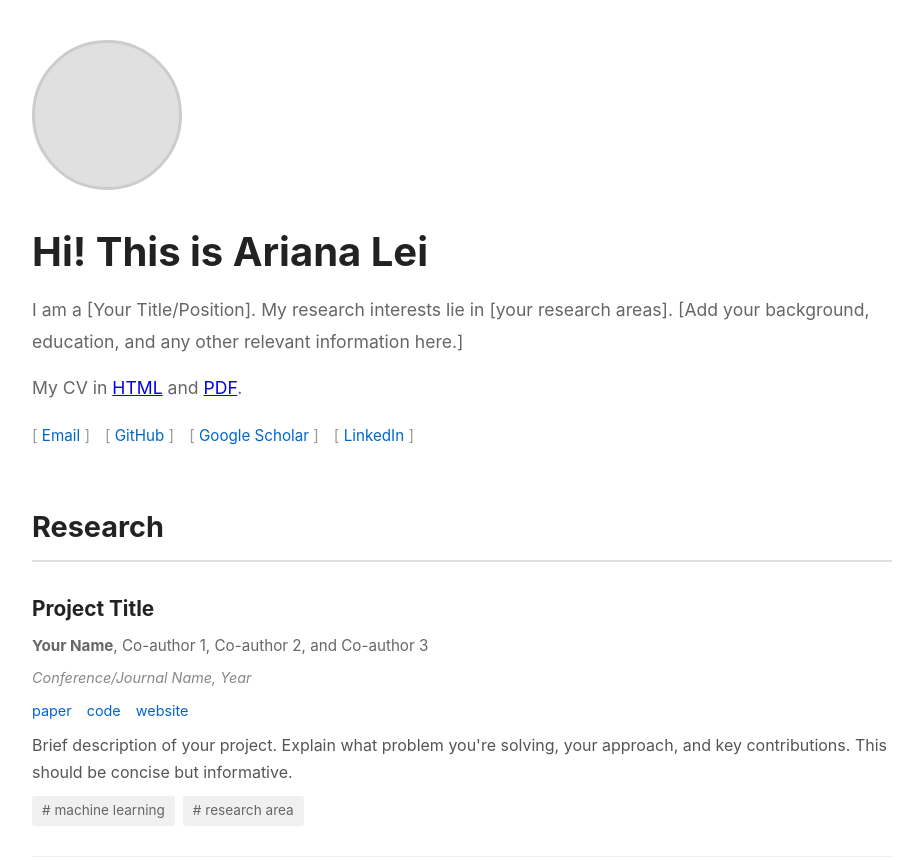
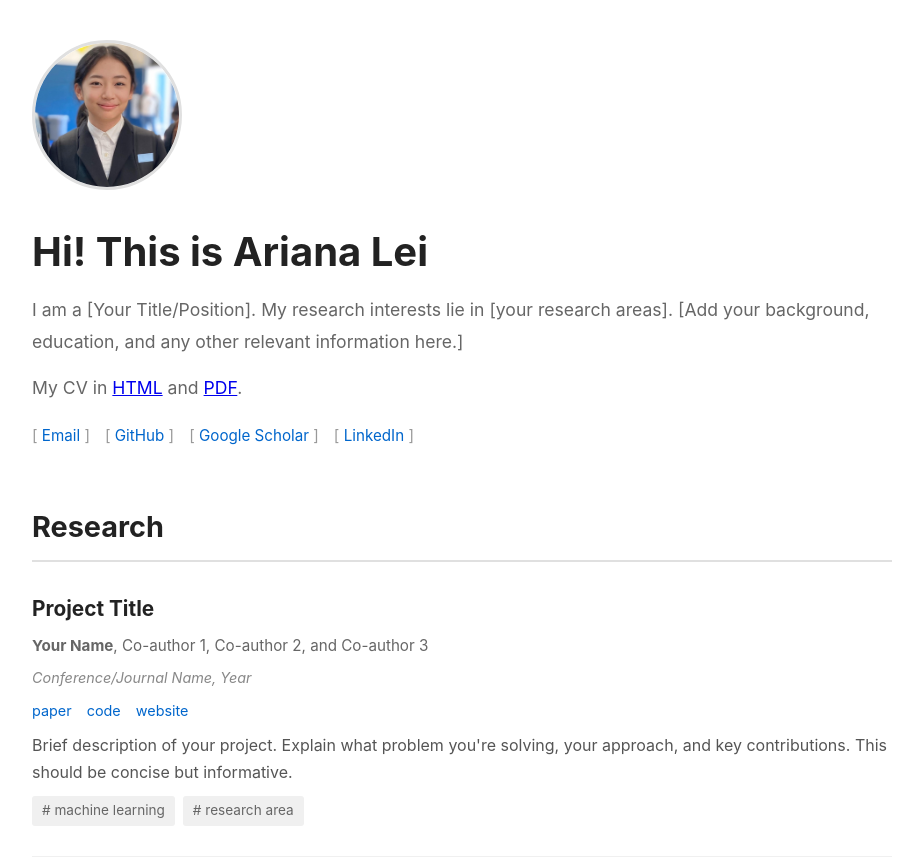
Before and after one commit to arianalei/arianalei.github.io, a plain HTML site: page index.html in a window 1280 px wide. Shown: the top 860 px of the page, without its empty margins (178-1101 px from the left). Drawn offline with Linux system fonts and the light colour scheme.

Commit message:
adding pic

```diff
--- a/index.html
+++ b/index.html
@@ -204,7 +204,7 @@
   <body>
     <div class="container">
       <header>
-        <img src="images/profile.jpg" alt="Profile Photo" class="profile-photo" onerror="this.style.display='none'; this.nextElementSibling.style.display='block';">
+        <img src="images/profile_pic.jpg" alt="Profile Photo" class="profile-photo" onerror="this.style.display='none'; this.nextElementSibling.style.display='block';">
         <div style="display:none; width:150px; height:150px; border-radius:50%; background:#e0e0e0; border:3px solid #ccc;"></div>
         <div class="header-content">
           <h1>Hi! This is Ariana Lei</h1>
```
Also changed, not shown: images/profile_pic.jpg (added).
